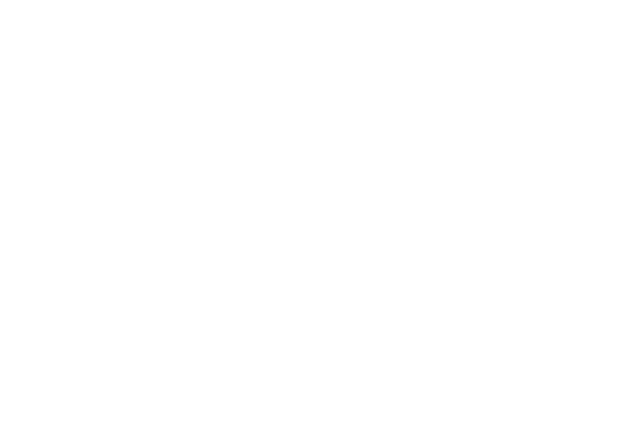
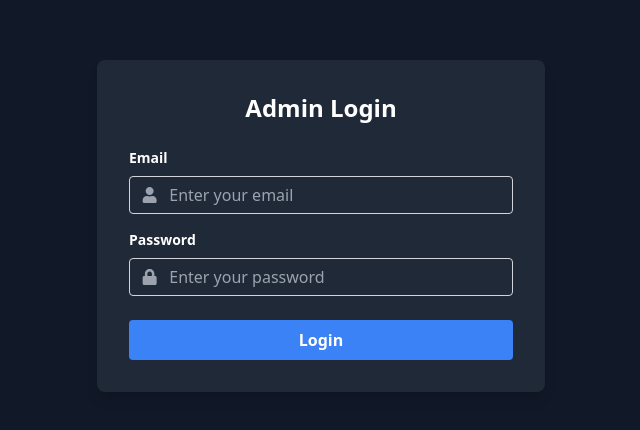
Before and after one commit to afzaljadoon/myfyp, a React (Create React App) app: page /adminlogin in a window 1280 px wide. Before the commit this address had no page. Shown: the part 174-604 px from the top of the page, without its empty margins (319-959 px from the left). Built offline with nearby package versions, Linux system fonts and the light colour scheme.

Commit message:
Added some functionality

```diff
--- a/src/App.js
+++ b/src/App.js
@@ -6,6 +6,7 @@ import Contact from './components/Contact'
 import Proelection from './components/Proelection'
 import Voting from './components/Voting'
 import Scroll from './components/Scroll'
+import Adminlogin from './components/Adminlogin';
 import React from 'react';
 
 function App() {
@@ -21,6 +22,7 @@ function App() {
         <Route path="/login" element={<Login />} />
         <Route path="/proelection" element={<Proelection />} />
         <Route path="/voting" element={<Voting />} />
+        <Route path="/adminlogin" element={<Adminlogin />} />
 
         </Routes>
     </div>
--- a/src/components/Adminlogin.js
+++ b/src/components/Adminlogin.js
@@ -40,9 +40,9 @@ const AdminLogin = () => {
   };
 
   return (
-    <div className="min-h-screen flex items-center justify-center bg-gray-100">
-      <div className="bg-white p-8 rounded-lg shadow-lg max-w-md w-full">
-        <h2 className="text-2xl font-bold text-center text-gray-800 mb-6">Admin Login</h2>
+    <div className="min-h-screen flex items-center justify-center bg-gray-900">
+      <div className="bg-gray-800 p-8 rounded-lg shadow-lg max-w-md w-full">
+        <h2 className="text-2xl font-bold text-center text-white mb-6">Admin Login</h2>
         {error && (
           <div className="mb-4 p-2 text-sm text-red-600 border border-red-600 rounded">
             {error}
@@ -50,7 +50,7 @@ const AdminLogin = () => {
         )}
         <form onSubmit={handleLogin}>
           <div className="mb-4">
-            <label className="block text-gray-700 text-sm font-bold mb-2" htmlFor="email">
+            <label className="block text-white text-sm font-bold mb-2" htmlFor="email">
               Email
             </label>
             <div className="flex items-center border border-gray-300 rounded px-3">
@@ -58,7 +58,7 @@ const AdminLogin = () => {
               <input
                 type="email"
                 id="email"
-                className="w-full py-2 px-3 text-gray-700 leading-tight focus:outline-none focus:border-blue-500"
+                className="w-full py-2 px-3 text-white bg-gray-800 leading-tight focus:outline-none focus:border-blue-500"
                 placeholder="Enter your email"
                 value={email}
                 onChange={(e) => setEmail(e.target.value)}
@@ -66,7 +66,7 @@ const AdminLogin = () => {
             </div>
           </div>
           <div className="mb-6">
-            <label className="block text-gray-700 text-sm font-bold mb-2" htmlFor="password">
+            <label className="block text-white text-sm font-bold mb-2" htmlFor="password">
               Password
             </label>
             <div className="flex items-center border border-gray-300 rounded px-3">
@@ -74,7 +74,7 @@ const AdminLogin = () => {
               <input
                 type="password"
                 id="password"
-                className="w-full py-2 px-3 text-gray-700 leading-tight focus:outline-none focus:border-blue-500"
+                className="w-full py-2 px-3 text-white bg-gray-800 leading-tight focus:outline-none focus:border-blue-500"
                 placeholder="Enter your password"
                 value={password}
                 onChange={(e) => setPassword(e.target.value)}
--- a/src/components/Hero.js
+++ b/src/components/Hero.js
@@ -29,9 +29,9 @@ const Hero = () => {
                     REGISTER
                   </button>
                 </Link>
-                <Link to="/voting">
+                <Link to="/adminlogin">
                 <button className="bg-blue-500 hover:bg-blue-700 text-white font-bold py-2 md:py-3 lg:py-4 px-4 md:px-6 lg:px-8 rounded">
-                  READ MORE
+                  Login As Admin
                 </button>
                 </Link>
               </div>
```
